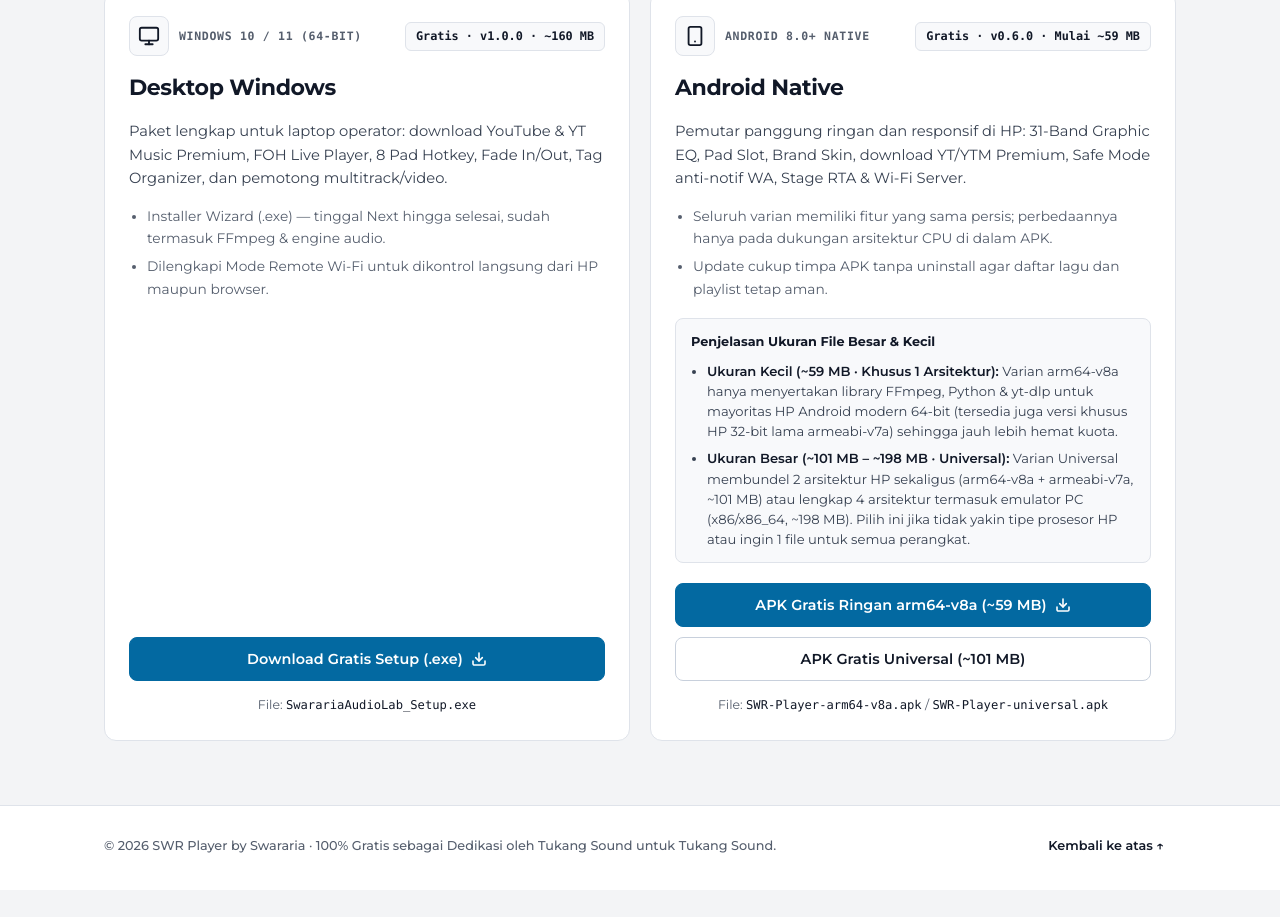
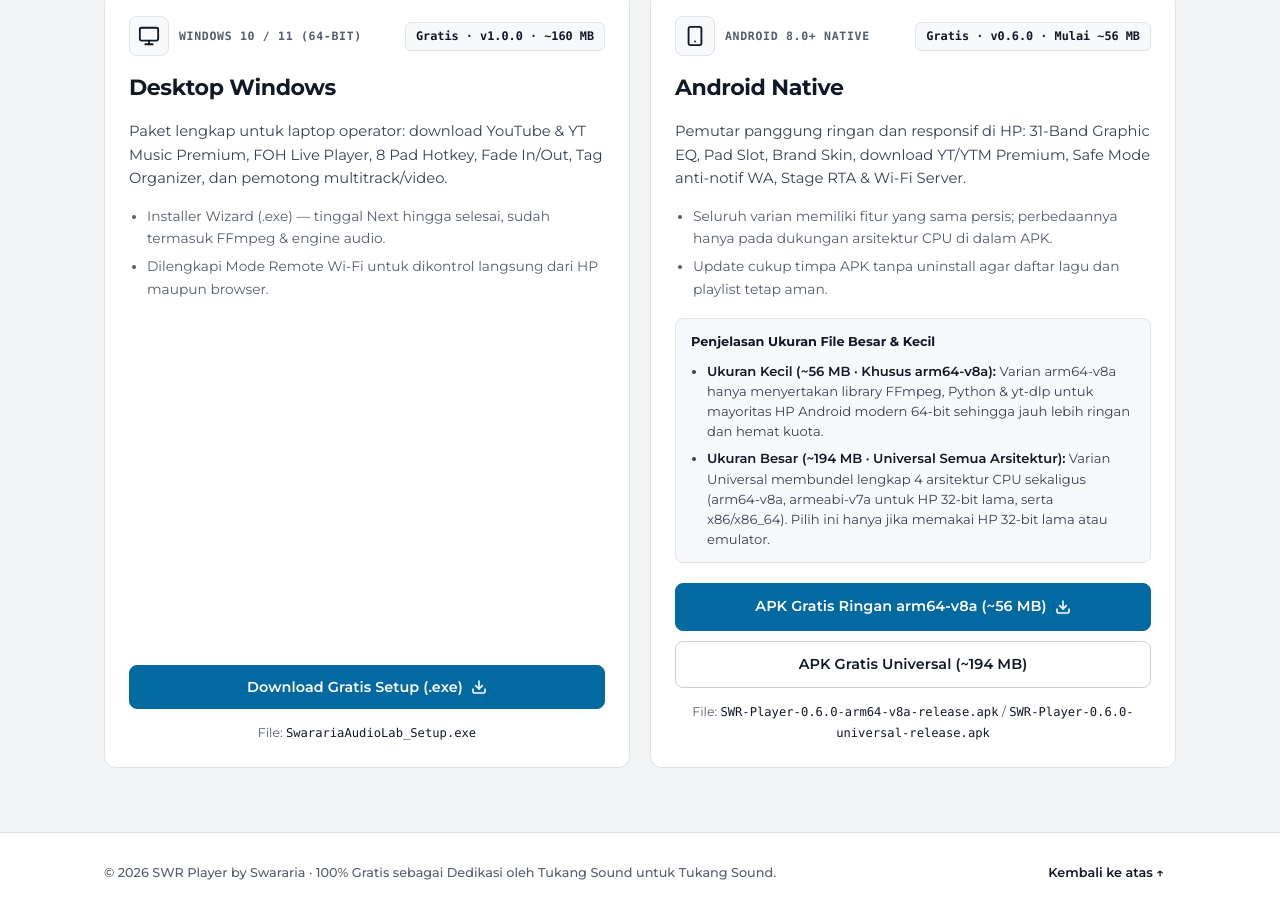
Before and after one commit to dediks/swr-player-landing, an Astro site: page / in a window 1280 px wide. Shown: the part 7430-8347 px from the top of the page. Before the commit the page ends 8320 px from the top, so only its background shows below. Built offline with nearby package versions, Linux system fonts and the light colour scheme; Astro itself is replaced by a stand-in of ours.

Commit message:
update download link apk

```diff
--- a/src/components/DownloadSection.astro
+++ b/src/components/DownloadSection.astro
@@ -82,7 +82,7 @@ const isSafeHttpsUrl = (value: string) => value.trim().startsWith('https://');
 							<div class="swr-dl-actions">
 								{
 									primaryReady ? (
-										<a href={card.primary.url} class="swr-btn swr-btn-primary swr-dl-btn" download>
+										<a href={card.primary.url} class="swr-btn swr-btn-primary swr-dl-btn" rel="noopener noreferrer" download>
 											<span>{card.primary.label}</span>
 											<svg width="16" height="16" viewBox="0 0 24 24" fill="none" stroke="currentColor" stroke-width="2.4" stroke-linecap="round" stroke-linejoin="round" aria-hidden="true">
 												<path d="M21 15v4a2 2 0 0 1-2 2H5a2 2 0 0 1-2-2v-4" />
@@ -110,7 +110,7 @@ const isSafeHttpsUrl = (value: string) => value.trim().startsWith('https://');
 								{
 									card.secondary &&
 										(secondaryReady ? (
-											<a href={card.secondary.url} class="swr-btn swr-btn-outline swr-dl-btn" download>
+											<a href={card.secondary.url} class="swr-btn swr-btn-outline swr-dl-btn" rel="noopener noreferrer" download>
 												<span>{card.secondary.label}</span>
 											</a>
 										) : (
--- a/src/data/swrLanding.ts
+++ b/src/data/swrLanding.ts
@@ -457,18 +457,18 @@ export const DOWNLOAD_SECTION = {
 			id: 'android',
 			badge: 'ANDROID 8.0+ NATIVE',
 			title: 'Android Native',
-			version: 'Gratis · v0.6.0 · Mulai ~59 MB',
+			version: 'Gratis · v0.6.0 · Mulai ~56 MB',
 			description:
 				'Pemutar panggung ringan dan responsif di HP: 31-Band Graphic EQ, Pad Slot, Brand Skin, download YT/YTM Premium, Safe Mode anti-notif WA, Stage RTA & Wi-Fi Server.',
 			primary: {
-				label: 'APK Gratis Ringan arm64-v8a (~59 MB)',
-				fileName: 'SWR-Player-arm64-v8a.apk',
-				url: '',
+				label: 'APK Gratis Ringan arm64-v8a (~56 MB)',
+				fileName: 'SWR-Player-0.6.0-arm64-v8a-release.apk',
+				url: 'https://github.com/dediks/swararia-audio-player-android/releases/download/v0.6.0/SWR-Player-0.6.0-arm64-v8a-release.apk',
 			},
 			secondary: {
-				label: 'APK Gratis Universal (~101 MB)',
-				fileName: 'SWR-Player-universal.apk',
-				url: '',
+				label: 'APK Gratis Universal (~194 MB)',
+				fileName: 'SWR-Player-0.6.0-universal-release.apk',
+				url: 'https://github.com/dediks/swararia-audio-player-android/releases/download/v0.6.0/SWR-Player-0.6.0-universal-release.apk',
 			},
 			specs: [
 				'Seluruh varian memiliki fitur yang sama persis; perbedaannya hanya pada dukungan arsitektur CPU di dalam APK.',
@@ -477,14 +477,14 @@ export const DOWNLOAD_SECTION = {
 			sizeGuideTitle: 'Penjelasan Ukuran File Besar & Kecil',
 			sizeGuide: [
 				{
-					label: 'Ukuran Kecil (~59 MB · Khusus 1 Arsitektur)',
+					label: 'Ukuran Kecil (~56 MB · Khusus arm64-v8a)',
 					detail:
-						'Varian arm64-v8a hanya menyertakan library FFmpeg, Python & yt-dlp untuk mayoritas HP Android modern 64-bit (tersedia juga versi khusus HP 32-bit lama armeabi-v7a) sehingga jauh lebih hemat kuota.',
+						'Varian arm64-v8a hanya menyertakan library FFmpeg, Python & yt-dlp untuk mayoritas HP Android modern 64-bit sehingga jauh lebih ringan dan hemat kuota.',
 				},
 				{
-					label: 'Ukuran Besar (~101 MB – ~198 MB · Universal)',
+					label: 'Ukuran Besar (~194 MB · Universal Semua Arsitektur)',
 					detail:
-						'Varian Universal membundel 2 arsitektur HP sekaligus (arm64-v8a + armeabi-v7a, ~101 MB) atau lengkap 4 arsitektur termasuk emulator PC (x86/x86_64, ~198 MB). Pilih ini jika tidak yakin tipe prosesor HP atau ingin 1 file untuk semua perangkat.',
+						'Varian Universal membundel lengkap 4 arsitektur CPU sekaligus (arm64-v8a, armeabi-v7a untuk HP 32-bit lama, serta x86/x86_64). Pilih ini hanya jika memakai HP 32-bit lama atau emulator.',
 				},
 			],
 		},
```
